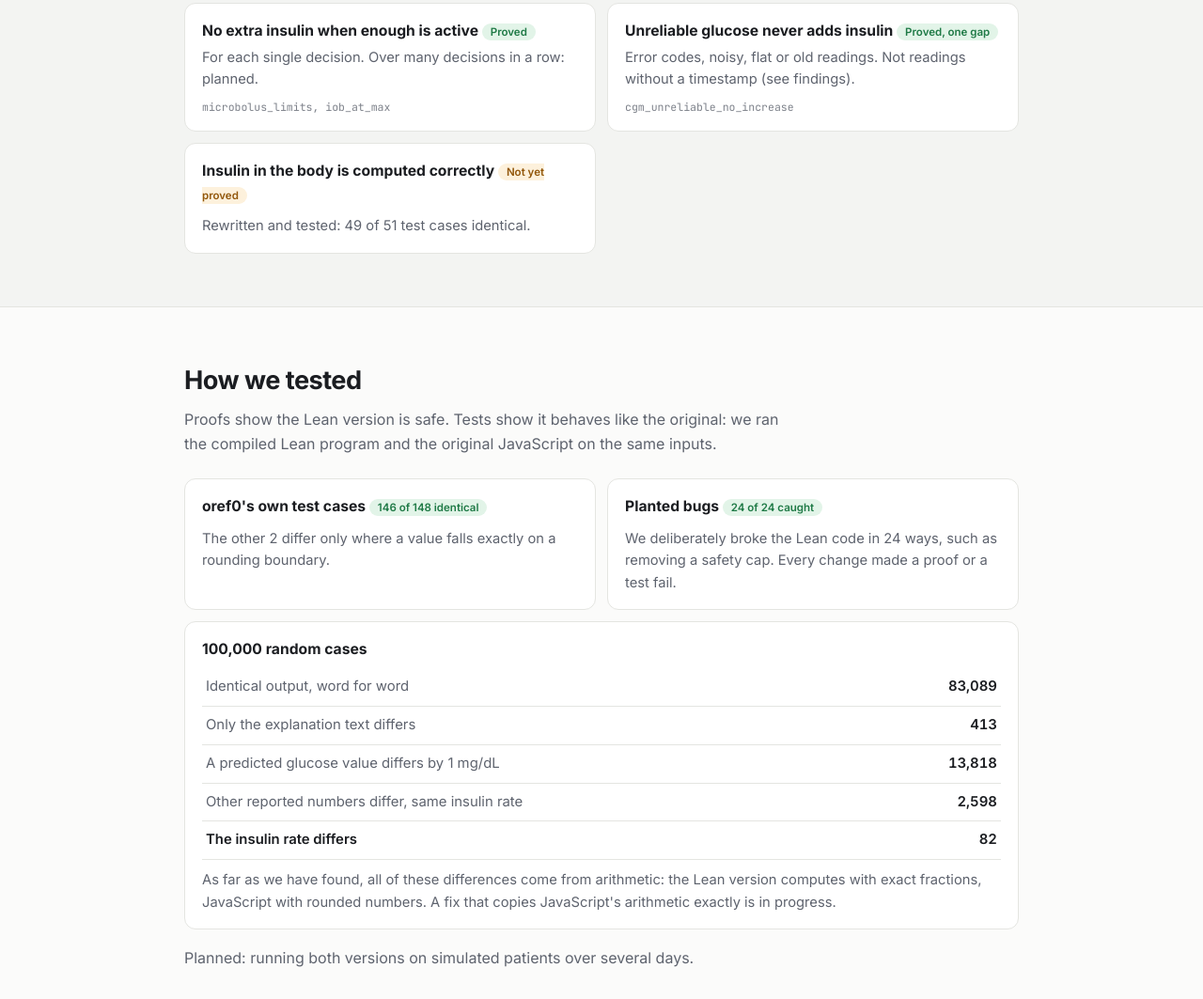
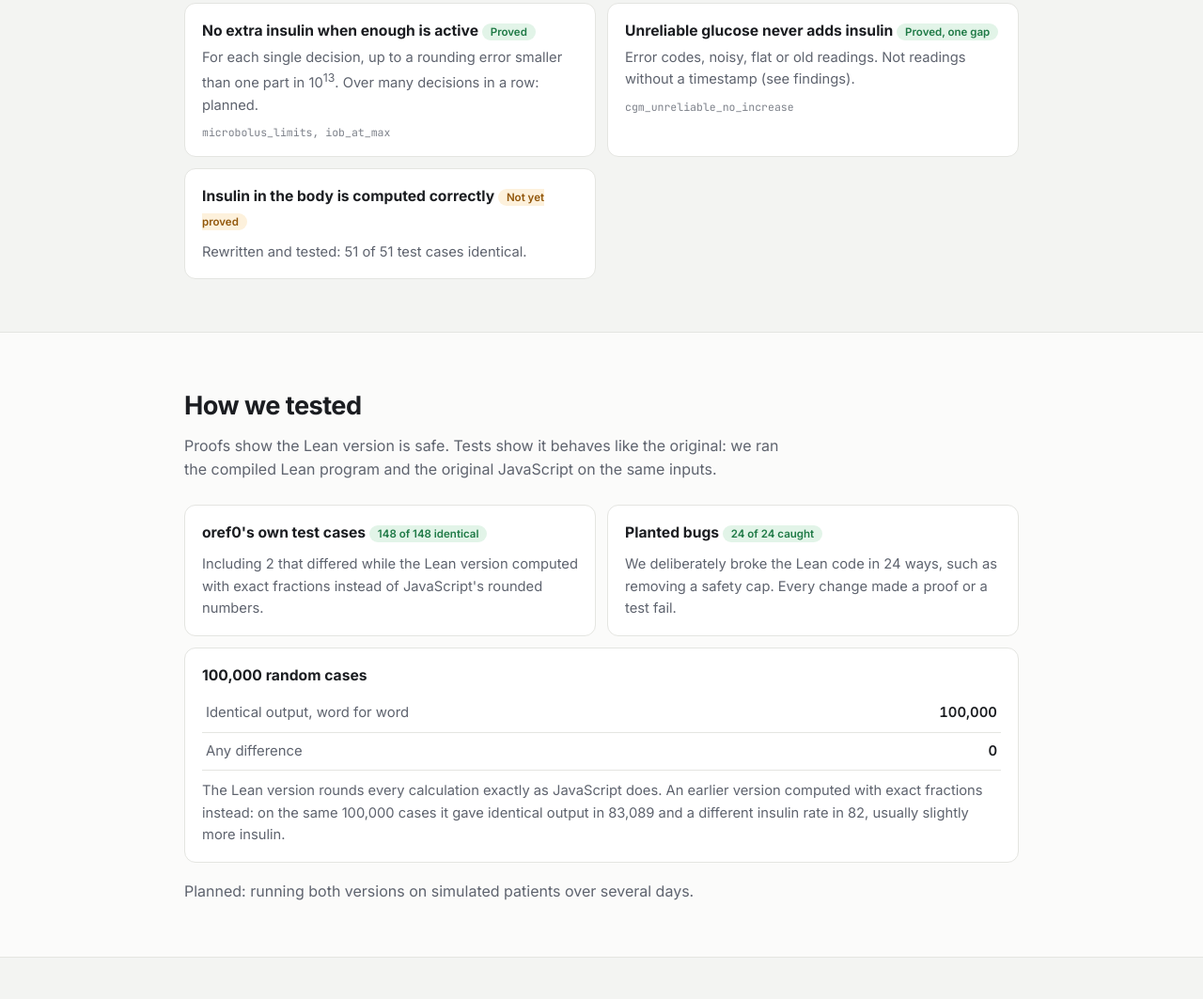
Before and after one commit to Beneficial-AI-Foundation/LeanAID, a plain HTML site: page site/index.html in a window 1280 px wide. Shown: the part 2469-3532 px from the top of the page at 94% size. Drawn offline with Linux system fonts and the light colour scheme.

Commit message:
Review 2, step 8: project page numbers from the build (148/148, 100,000/100,000 identical, 274 theorems, rounding tolerance)

```diff
--- a/site/index.html
+++ b/site/index.html
@@ -204,7 +204,7 @@ footer li { margin: 3px 0; }
     </div></div>
     <div class="layer"><span class="num">3</span><div>
       <h3>Checked that the Lean version decides like the original</h3>
-      <p>We ran the compiled Lean program and the original JavaScript side by side on the same inputs. On oref0's own test cases, 146 of 148 answers are identical. On 100,000 randomly generated cases, 83% of answers are identical word for word, and the chosen dose differs in only 82 (see Limits).</p>
+      <p>We ran the compiled Lean program and the original JavaScript side by side on the same inputs. On oref0's own test cases, 148 of 148 answers are identical. On 100,000 randomly generated cases, all 100,000 answers are identical word for word.</p>
     </div></div>
   </div>
 </section>
@@ -251,9 +251,9 @@ footer li { margin: 3px 0; }
     <div class="props">
       <div class="prop"><h3>Never above the maximum rate <span class="tag ok">Proved, small gap</span></h3><p>Except that rounding can add up to half a pump step (see findings).</p><span class="thm">rate_le_roundBasal_maxSafeBasal</span></div>
       <div class="prop"><h3>No insulin when glucose is low <span class="tag ok">Proved</span></h3><p>Low and not rising, now or predicted: the rate is zero and no extra bolus is given.</p><span class="thm">low_glucose_suspend</span></div>
-      <div class="prop"><h3>No extra insulin when enough is active <span class="tag ok">Proved</span></h3><p>For each single decision. Over many decisions in a row: planned.</p><span class="thm">microbolus_limits, iob_at_max</span></div>
+      <div class="prop"><h3>No extra insulin when enough is active <span class="tag ok">Proved</span></h3><p>For each single decision, up to a rounding error smaller than one part in 10<sup>13</sup>. Over many decisions in a row: planned.</p><span class="thm">microbolus_limits, iob_at_max</span></div>
       <div class="prop"><h3>Unreliable glucose never adds insulin <span class="tag ok">Proved, one gap</span></h3><p>Error codes, noisy, flat or old readings. Not readings without a timestamp (see findings).</p><span class="thm">cgm_unreliable_no_increase</span></div>
-      <div class="prop"><h3>Insulin in the body is computed correctly <span class="tag">Not yet proved</span></h3><p>Rewritten and tested: 49 of 51 test cases identical.</p></div>
+      <div class="prop"><h3>Insulin in the body is computed correctly <span class="tag">Not yet proved</span></h3><p>Rewritten and tested: 51 of 51 test cases identical.</p></div>
     </div>
   </div>
 </section>
@@ -263,21 +263,18 @@ footer li { margin: 3px 0; }
     <h2>How we tested</h2>
     <p class="sub">Proofs show the Lean version is safe. Tests show it behaves like the original: we ran the compiled Lean program and the original JavaScript on the same inputs.</p>
     <div class="props">
-      <div class="prop"><h3>oref0's own test cases <span class="tag ok">146 of 148 identical</span></h3><p>The other 2 differ only where a value falls exactly on a rounding boundary.</p></div>
+      <div class="prop"><h3>oref0's own test cases <span class="tag ok">148 of 148 identical</span></h3><p>Including 2 that differed while the Lean version computed with exact fractions instead of JavaScript's rounded numbers.</p></div>
       <div class="prop"><h3>Planted bugs <span class="tag ok">24 of 24 caught</span></h3><p>We deliberately broke the Lean code in 24 ways, such as removing a safety cap. Every change made a proof or a test fail.</p></div>
     </div>
     <div class="prop" style="margin-top:12px">
       <h3>100,000 random cases</h3>
       <div class="table-wrap"><table class="results">
         <tbody>
-          <tr><td>Identical output, word for word</td><td>83,089</td></tr>
-          <tr><td>Only the explanation text differs</td><td>413</td></tr>
-          <tr><td>A predicted glucose value differs by 1 mg/dL</td><td>13,818</td></tr>
-          <tr><td>Other reported numbers differ, same insulin rate</td><td>2,598</td></tr>
-          <tr class="hl"><td>The insulin rate differs</td><td>82</td></tr>
+          <tr><td>Identical output, word for word</td><td>100,000</td></tr>
+          <tr><td>Any difference</td><td>0</td></tr>
         </tbody>
       </table></div>
-      <p>As far as we have found, all of these differences come from arithmetic: the Lean version computes with exact fractions, JavaScript with rounded numbers. A fix that copies JavaScript's arithmetic exactly is in progress.</p>
+      <p>The Lean version rounds every calculation exactly as JavaScript does. An earlier version computed with exact fractions instead: on the same 100,000 cases it gave identical output in 83,089 and a different insulin rate in 82, usually slightly more insulin.</p>
     </div>
     <p class="note">Planned: running both versions on simulated patients over several days.</p>
   </div>
@@ -310,7 +307,7 @@ footer li { margin: 3px 0; }
       <li><b>Research only.</b> Not a medical device and not for dosing insulin.</li>
       <li><b>The program, not the body.</b> The proofs cover what the algorithm decides, not how a patient's glucose responds.</li>
       <li><b>Consistent settings.</b> The proofs assume the user's settings make sense, for example a maximum rate at least as high as the usual rate.</li>
-      <li><b>Small differences in arithmetic.</b> The Lean version computes with exact fractions, JavaScript with rounded numbers. In 82 of 100,000 random cases this changes the dose, usually to slightly more insulin. A fix that copies JavaScript's arithmetic exactly is in progress.</li>
+      <li><b>Rounding.</b> The Lean version rounds every calculation exactly as JavaScript does, so two proved limits (the extra-bolus cap and the cap on active insulin) hold up to a rounding error smaller than one part in 10<sup>13</sup>. JavaScript's exponential function is not exactly rounded and ours is, so the two could differ in the last digit; we never saw this happen.</li>
       <li><b>Not everything is rewritten.</b> The calculation of carbohydrates still being absorbed is taken as an input, as in the original command-line tool.</li>
       <li><b>Trusted tools.</b> We rely on Lean's compiler and on the C compiler being correct.</li>
       <li><b>Next steps.</b> Proofs over many decisions in a row, tests on simulated patients, and running on a verified operating system (seL4).</li>
@@ -324,12 +321,12 @@ footer li { margin: 3px 0; }
     <p class="sub">Numbers from <code>scripts/report.js</code>. Full write-up: <a href="https://github.com/Beneficial-AI-Foundation/LeanAID/blob/main/docs/REPORT.md">REPORT</a>, <a href="https://github.com/Beneficial-AI-Foundation/LeanAID/blob/main/docs/FINDINGS.md">FINDINGS</a>, <a href="https://github.com/Beneficial-AI-Foundation/LeanAID/blob/main/docs/REQUIREMENTS.md">REQUIREMENTS</a>, <a href="https://github.com/Beneficial-AI-Foundation/LeanAID/blob/main/docs/TRACEABILITY.md">TRACEABILITY</a>.</p>
     <div class="stats">
       <div class="stat"><b>52 / 59</b><span>generalisable oref0 unit tests (of 116 inventoried) proved as instances of general theorems</span></div>
-      <div class="stat"><b>220</b><span>theorems, no <code>sorry</code>, standard axioms only</span></div>
-      <div class="stat"><b>146 / 148</b><span>oref0 test calls reproduced exactly; 2 differ at a rounding tie</span></div>
+      <div class="stat"><b>274</b><span>theorems, no <code>sorry</code>, standard axioms only</span></div>
+      <div class="stat"><b>148 / 148</b><span>oref0 test calls reproduced exactly</span></div>
       <div class="stat"><b>24 / 24</b><span>planted bugs caught by the build (mutation testing)</span></div>
     </div>
     <ul class="limits" style="margin-top:16px">
-      <li><b>Transcription.</b> oref0 0.7.1 (commit <code>88cf032</code>): determine-basal, setTempBasal, round_basal, IOB, basal lookup, glucose status and meal history. Values use exact rationals with JavaScript's NaN semantics; no <code>Float</code> in the core.</li>
+      <li><b>Transcription.</b> oref0 0.7.1 (commit <code>88cf032</code>): determine-basal, setTempBasal, round_basal, IOB, basal lookup, glucose status and meal history. Values are exact rationals rounded after every operation to the nearest IEEE-754 double, as in JavaScript, with JavaScript's NaN semantics; no <code>Float</code> in the core.</li>
       <li><b>Conformance.</b> oref0's tests are captured under Node and replayed in Lean; these checks use <code>native_decide</code>, so they trust the compiler, while the safety theorems are kernel-checked. oref0's tests never reach predictions, COB, UAM or SMB; for those, agreement rests on differential testing over 100,000 random valid inputs.</li>
       <li><b>Requirements.</b> 23 requirements traced to the 2010 FDA-authored hazard analysis, the 2011 generic safety requirements and 21 CFR 862.1356 / 880.5730, then to theorems and tests.</li>
       <li><b>Binary.</b> <code>aid-lean determine-basal</code> has the same command-line interface and JSON format as <code>oref0-determine-basal</code>; <code>--safe</code> rejects the known unsafe inputs; <code>aid_step</code> is exported for C.</li>
```
Also changed, not shown: 1 other file.
